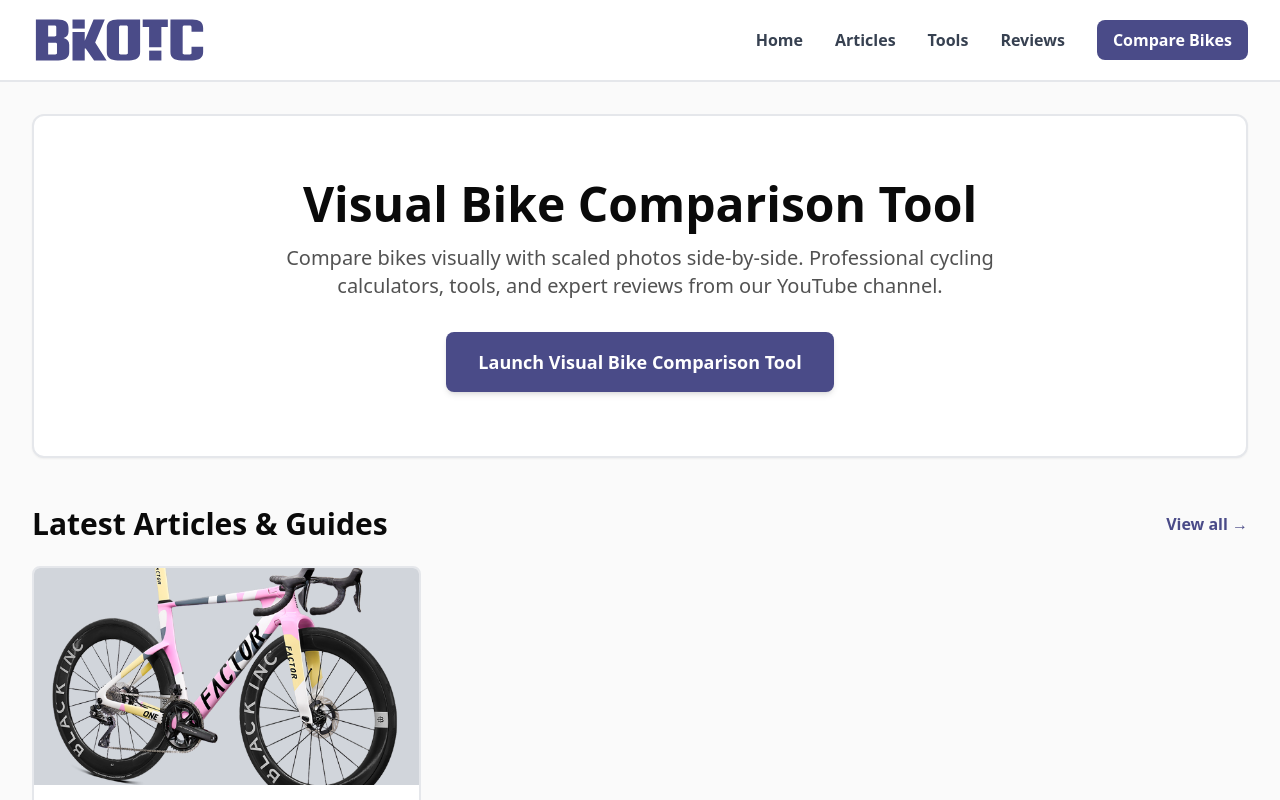
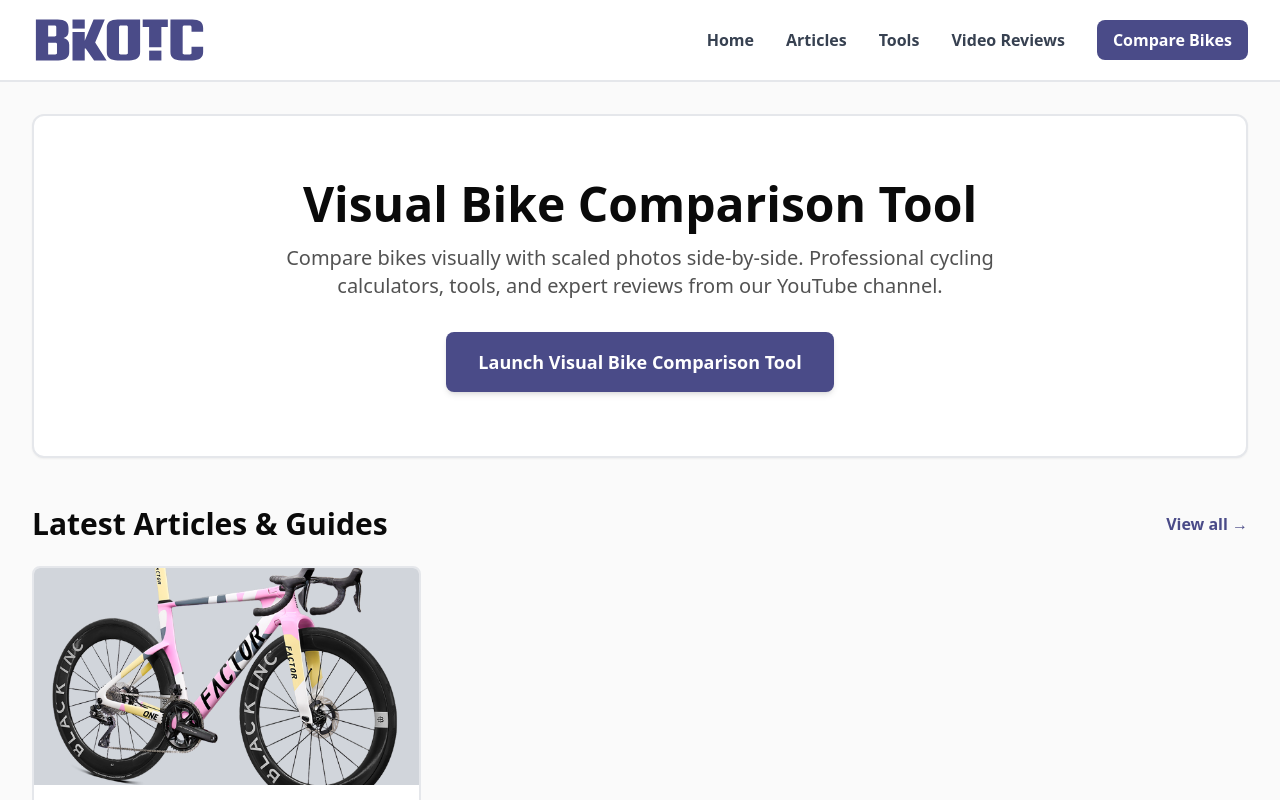
Before and after one commit to maccavamzoo/bikotic-genesis, a Next.js app: page / in a window 1280 px wide. Shown: the top 800 px of the page. Built offline with nearby package versions, Linux system fonts and the light colour scheme.

Commit message:
Update Navigation.tsx

```diff
--- a/app/components/Navigation.tsx
+++ b/app/components/Navigation.tsx
@@ -32,7 +32,7 @@ export default function Navigation() {
           href="/reviews"
           className="text-gray-700 hover:text-bikotic-blue font-semibold transition-colors"
         >
-          Reviews
+          Video Reviews
         </Link>
         <Link
           href="/app"
@@ -89,7 +89,7 @@ export default function Navigation() {
               className="px-4 py-3 text-gray-700 hover:bg-gray-50 hover:text-bikotic-blue font-semibold transition-colors"
               onClick={() => setMobileMenuOpen(false)}
             >
-              Reviews
+              Video Reviews
             </Link>
             <Link
               href="/app"
```
